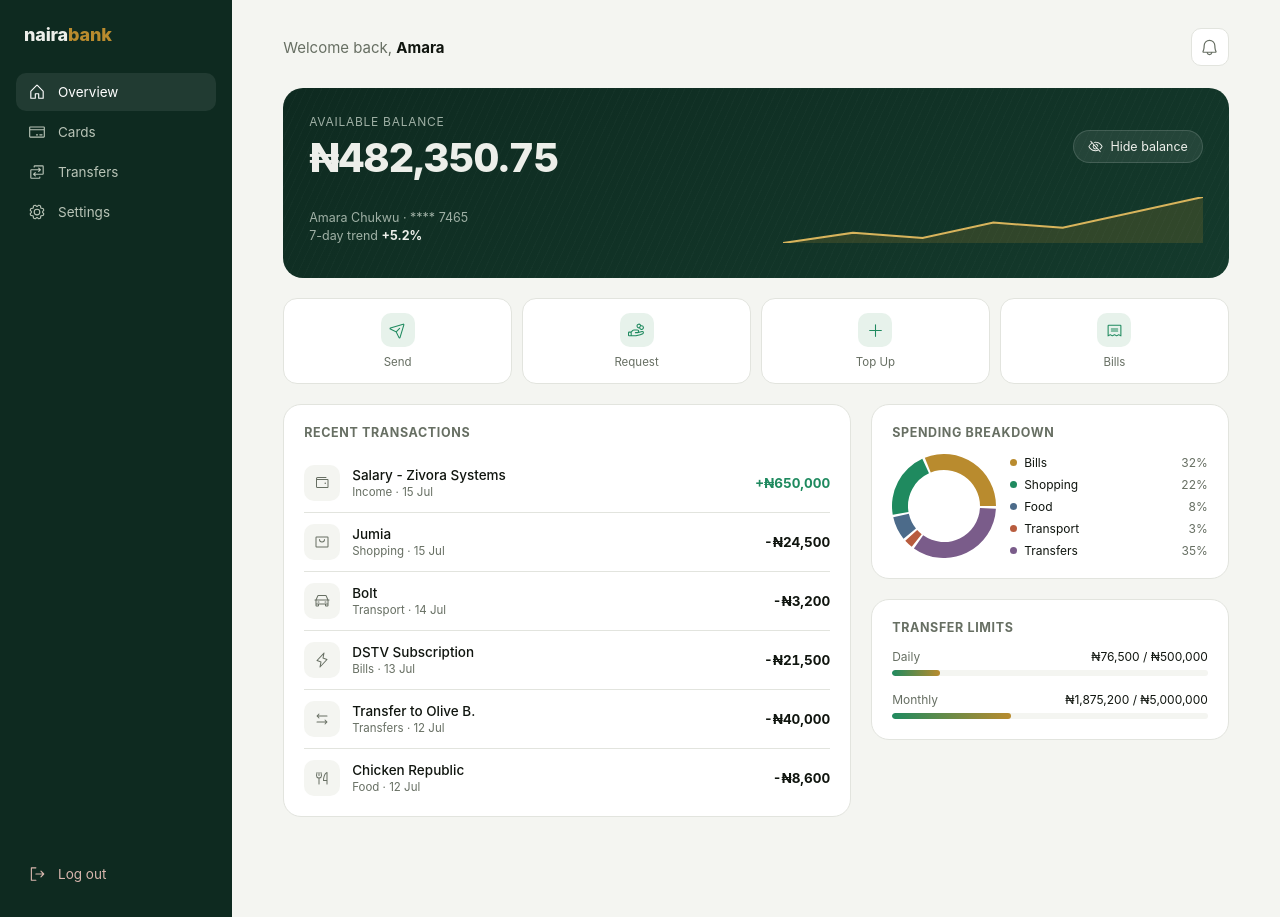
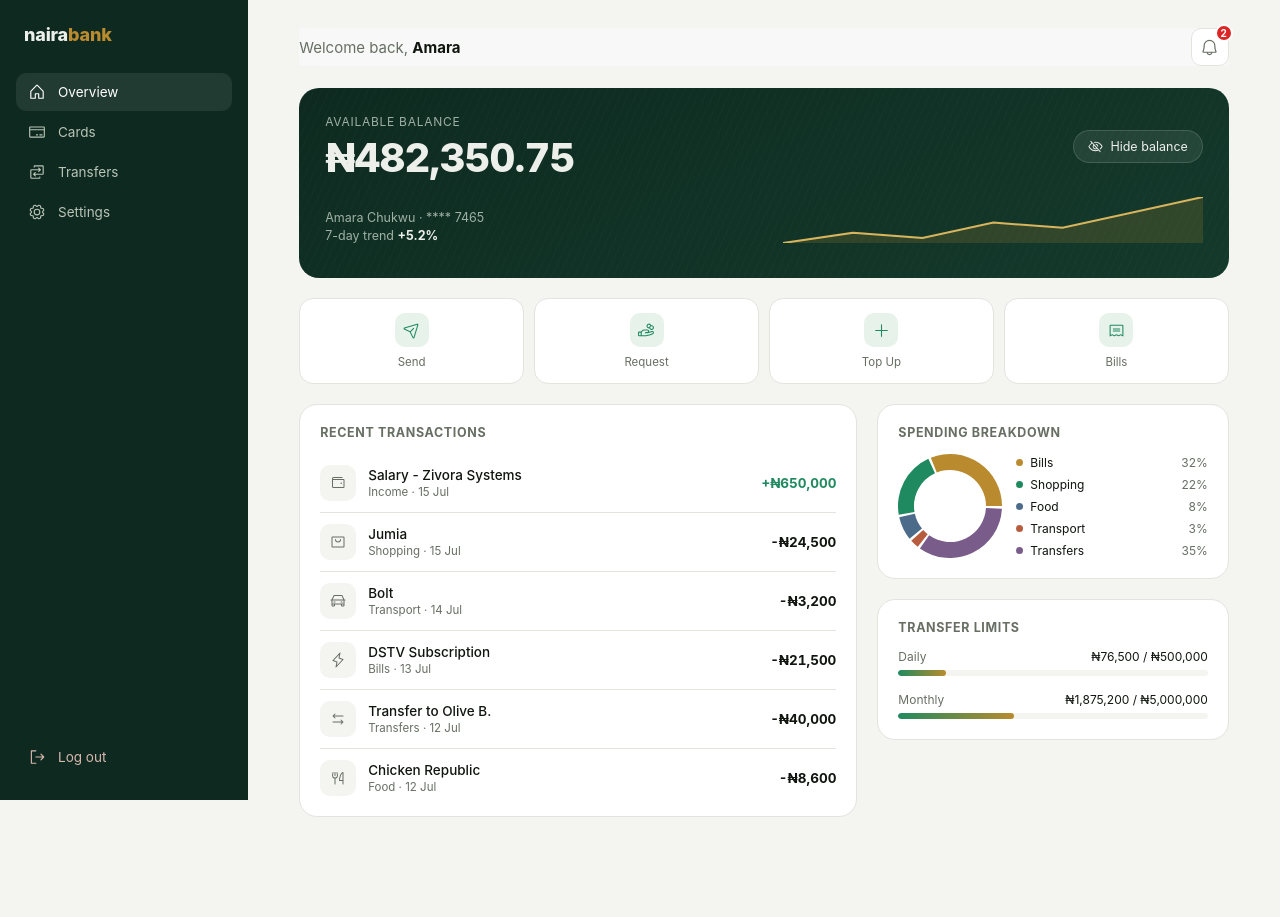
Before and after one commit to wbizmo/nairabank, a React (Vite) app: page / in a window 1280 px wide. Built offline with nearby package versions, Linux system fonts and the light colour scheme.

Commit message:
feat: fix desktop sidebar and add interactive mock notifications

```diff
--- a/src/components/layout/AppShell.tsx
+++ b/src/components/layout/AppShell.tsx
@@ -1,10 +1,63 @@
-import { Bell } from "@phosphor-icons/react"
-import type { ReactNode } from "react"
+import { Bell, Check, CheckCircle, ShieldCheck } from "@phosphor-icons/react"
+import {
+  useEffect,
+  useRef,
+  useState,
+  type ReactNode,
+} from "react"
 
 interface AppShellProps {
   holderName?: string
   navigation: ReactNode
   children: ReactNode
+}
+
+interface MockNotification {
+  id: number
+  title: string
+  description: string
+  time: string
+  read: boolean
+  type: "transaction" | "security" | "account"
+}
+
+const initialNotifications: MockNotification[] = [
+  {
+    id: 1,
+    title: "Transfer successful",
+    description: "Your transfer of ₦45,000 to Ada Okafor was successful.",
+    time: "2 mins ago",
+    read: false,
+    type: "transaction",
+  },
+  {
+    id: 2,
+    title: "Account security",
+    description: "A new sign-in was detected from Lagos, Nigeria.",
+    time: "1 hour ago",
+    read: false,
+    type: "security",
+  },
+  {
+    id: 3,
+    title: "Monthly statement ready",
+    description: "Your latest account statement is now available.",
+    time: "Yesterday",
+    read: true,
+    type: "account",
+  },
+]
+
+function NotificationIcon({
+  type,
+}: {
+  type: MockNotification["type"]
+}) {
+  if (type === "security") {
+    return <ShieldCheck size={18} weight="duotone" />
+  }
+
+  return <CheckCircle size={18} weight="duotone" />
 }
 
 export function AppShell({
@@ -13,11 +66,64 @@ export function AppShell({
   children,
 }: AppShellProps) {
   const firstName = holderName?.split(" ")[0]
+  const notificationRef = useRef<HTMLDivElement>(null)
+
+  const [notificationsOpen, setNotificationsOpen] = useState(false)
+  const [notifications, setNotifications] =
+    useState<MockNotification[]>(initialNotifications)
+
+  const unreadCount = notifications.filter(
+    (notification) => !notification.read,
+  ).length
+
+  useEffect(() => {
+    function handleOutsideClick(event: MouseEvent) {
+      if (
+        notificationRef.current &&
+        !notificationRef.current.contains(event.target as Node)
+      ) {
+        setNotificationsOpen(false)
+      }
+    }
+
+    function handleEscape(event: KeyboardEvent) {
+      if (event.key === "Escape") {
+        setNotificationsOpen(false)
+      }
+    }
+
+    document.addEventListener("mousedown", handleOutsideClick)
+    document.addEventListener("keydown", handleEscape)
+
+    return () => {
+      document.removeEventListener("mousedown", handleOutsideClick)
+      document.removeEventListener("keydown", handleEscape)
+    }
+  }, [])
+
+  function markAllAsRead() {
+    setNotifications((currentNotifications) =>
+      currentNotifications.map((notification) => ({
+        ...notification,
+        read: true,
+      })),
+    )
+  }
+
+  function markAsRead(notificationId: number) {
+    setNotifications((currentNotifications) =>
+      currentNotifications.map((notification) =>
+        notification.id === notificationId
+          ? { ...notification, read: true }
+          : notification,
+      ),
+    )
+  }
 
   return (
     <div className="nb-root">
       <div className="nb-layout">
-        {navigation}
+        <div className="nb-desktop-navigation">{navigation}</div>
 
         <main className="nb-main">
           <header className="nb-topbar">
@@ -31,14 +137,109 @@ export function AppShell({
               )}
             </div>
 
-            <div className="nb-topbar-icons">
+            <div
+              className="nb-notification-wrapper"
+              ref={notificationRef}
+            >
               <button
-                className="nb-icon-button"
+                className="nb-icon-button nb-notification-button"
                 type="button"
-                aria-label="Notifications"
+                aria-label={`Notifications${
+                  unreadCount > 0
+                    ? `, ${unreadCount} unread`
+                    : ""
+                }`}
+                aria-haspopup="dialog"
+                aria-expanded={notificationsOpen}
+                onClick={() => {
+                  setNotificationsOpen((current) => !current)
+                }}
               >
                 <Bell size={19} />
+
+                {unreadCount > 0 && (
+                  <span
+                    className="nb-notification-badge"
+                    aria-hidden="true"
+                  >
+                    {unreadCount}
+                  </span>
+                )}
               </button>
+
+              {notificationsOpen && (
+                <section
+                  className="nb-notification-panel"
+                  aria-label="Notifications"
+                >
+                  <div className="nb-notification-header">
+                    <div>
+                      <h2>Notifications</h2>
+                      <p>
+                        {unreadCount > 0
+                          ? `${unreadCount} unread notification${
+                              unreadCount === 1 ? "" : "s"
+                            }`
+                          : "You are all caught up"}
+                      </p>
+                    </div>
+
+                    <button
+                      type="button"
+                      className="nb-mark-read-button"
+                      onClick={markAllAsRead}
+                      disabled={unreadCount === 0}
+                    >
+                      <Check size={15} />
+                      Mark all read
+                    </button>
+                  </div>
+
+                  <div className="nb-notification-list">
+                    {notifications.map((notification) => (
+                      <button
+                        key={notification.id}
+                        type="button"
+                        className={`nb-notification-item${
+                          notification.read
+                            ? ""
+                            : " nb-notification-item--unread"
+                        }`}
+                        onClick={() => {
+                          markAsRead(notification.id)
+                        }}
+                      >
+                        <span className="nb-notification-item-icon">
+                          <NotificationIcon
+                            type={notification.type}
+                          />
+                        </span>
+
+                        <span className="nb-notification-content">
+                          <span className="nb-notification-title-row">
+                            <strong>{notification.title}</strong>
+
+                            {!notification.read && (
+                              <span
+                                className="nb-unread-dot"
+                                aria-label="Unread"
+                              />
+                            )}
+                          </span>
+
+                          <span className="nb-notification-description">
+                            {notification.description}
+                          </span>
+
+                          <span className="nb-notification-time">
+                            {notification.time}
+                          </span>
+                        </span>
+                      </button>
+                    ))}
+                  </div>
+                </section>
+              )}
             </div>
           </header>
 
--- a/src/styles/global.css
+++ b/src/styles/global.css
@@ -567,3 +567,217 @@
     width: min(100%, 1320px);
   }
 }
+
+/* Fixed desktop navigation and interactive notifications */
+.nb-notification-wrapper {
+  position: relative;
+  z-index: 40;
+}
+
+.nb-notification-button {
+  position: relative;
+}
+
+.nb-notification-badge {
+  position: absolute;
+  top: -5px;
+  right: -5px;
+  display: grid;
+  min-width: 18px;
+  height: 18px;
+  padding-inline: 4px;
+  place-items: center;
+  border: 2px solid var(--surface);
+  border-radius: 999px;
+  background: #dc2626;
+  color: #fff;
+  font-size: 10px;
+  font-weight: 700;
+  line-height: 1;
+}
+
+.nb-notification-panel {
+  position: absolute;
+  top: calc(100% + 12px);
+  right: 0;
+  width: min(390px, calc(100vw - 32px));
+  overflow: hidden;
+  border: 1px solid var(--border);
+  border-radius: 18px;
+  background: var(--surface);
+  box-shadow:
+    0 24px 60px rgb(15 23 42 / 16%),
+    0 8px 24px rgb(15 23 42 / 8%);
+}
+
+.nb-notification-header {
+  display: flex;
+  align-items: flex-start;
+  justify-content: space-between;
+  gap: 18px;
+  padding: 20px;
+  border-bottom: 1px solid var(--border);
+}
+
+.nb-notification-header h2 {
+  margin: 0;
+  color: var(--text);
+  font-size: 16px;
+  line-height: 1.3;
+}
+
+.nb-notification-header p {
+  margin: 4px 0 0;
+  color: var(--text-dim);
+  font-size: 12px;
+}
+
+.nb-mark-read-button {
+  display: inline-flex;
+  flex: 0 0 auto;
+  align-items: center;
+  gap: 5px;
+  padding: 6px 0;
+  border: 0;
+  background: transparent;
+  color: var(--accent);
+  font: inherit;
+  font-size: 12px;
+  font-weight: 700;
+  cursor: pointer;
+}
+
+.nb-mark-read-button:disabled {
+  color: var(--text-dim);
+  cursor: default;
+  opacity: 0.55;
+}
+
+.nb-notification-list {
+  max-height: 430px;
+  overflow-y: auto;
+}
+
+.nb-notification-item {
+  display: flex;
+  width: 100%;
+  align-items: flex-start;
+  gap: 12px;
+  padding: 16px 20px;
+  border: 0;
+  border-bottom: 1px solid var(--border);
+  background: var(--surface);
+  color: inherit;
+  text-align: left;
+  cursor: pointer;
+  transition: background 160ms ease;
+}
+
+.nb-notification-item:last-child {
+  border-bottom: 0;
+}
+
+.nb-notification-item:hover {
+  background: rgb(15 118 110 / 5%);
+}
+
+.nb-notification-item--unread {
+  background: rgb(15 118 110 / 7%);
+}
+
+.nb-notification-item-icon {
+  display: grid;
+  flex: 0 0 auto;
+  width: 34px;
+  height: 34px;
+  place-items: center;
+  border-radius: 10px;
+  background: rgb(15 118 110 / 10%);
+  color: var(--accent);
+}
+
+.nb-notification-content {
+  display: grid;
+  min-width: 0;
+  flex: 1;
+  gap: 5px;
+}
+
+.nb-notification-title-row {
+  display: flex;
+  align-items: center;
+  justify-content: space-between;
+  gap: 12px;
+}
+
+.nb-notification-title-row strong {
+  color: var(--text);
+  font-size: 13px;
+}
+
+.nb-unread-dot {
+  width: 7px;
+  height: 7px;
+  flex: 0 0 auto;
+  border-radius: 999px;
+  background: var(--accent);
+}
+
+.nb-notification-description {
+  color: var(--text-dim);
+  font-size: 12px;
+  line-height: 1.5;
+}
+
+.nb-notification-time {
+  color: var(--text-dim);
+  font-size: 11px;
+  opacity: 0.8;
+}
+
+@media (min-width: 1024px) {
+  .nb-desktop-navigation {
+    position: fixed;
+    inset: 0 auto 0 0;
+    z-index: 50;
+    width: var(--sidebar-width, 248px);
+    height: 100vh;
+  }
+
+  .nb-desktop-navigation > * {
+    width: 100%;
+    height: 100%;
+  }
+
+  .nb-main {
+    width: calc(100% - var(--sidebar-width, 248px));
+    min-height: 100vh;
+    margin-left: var(--sidebar-width, 248px);
+  }
+
+  .nb-topbar {
+    position: sticky;
+    top: 0;
+    z-index: 30;
+    background: color-mix(
+      in srgb,
+      var(--background, #f7f8f8) 92%,
+      transparent
+    );
+    backdrop-filter: blur(14px);
+  }
+}
+
+@media (max-width: 1023px) {
+  .nb-desktop-navigation {
+    position: static;
+  }
+
+  .nb-notification-panel {
+    position: fixed;
+    top: 72px;
+    right: 16px;
+    left: 16px;
+    width: auto;
+  }
+}
```
